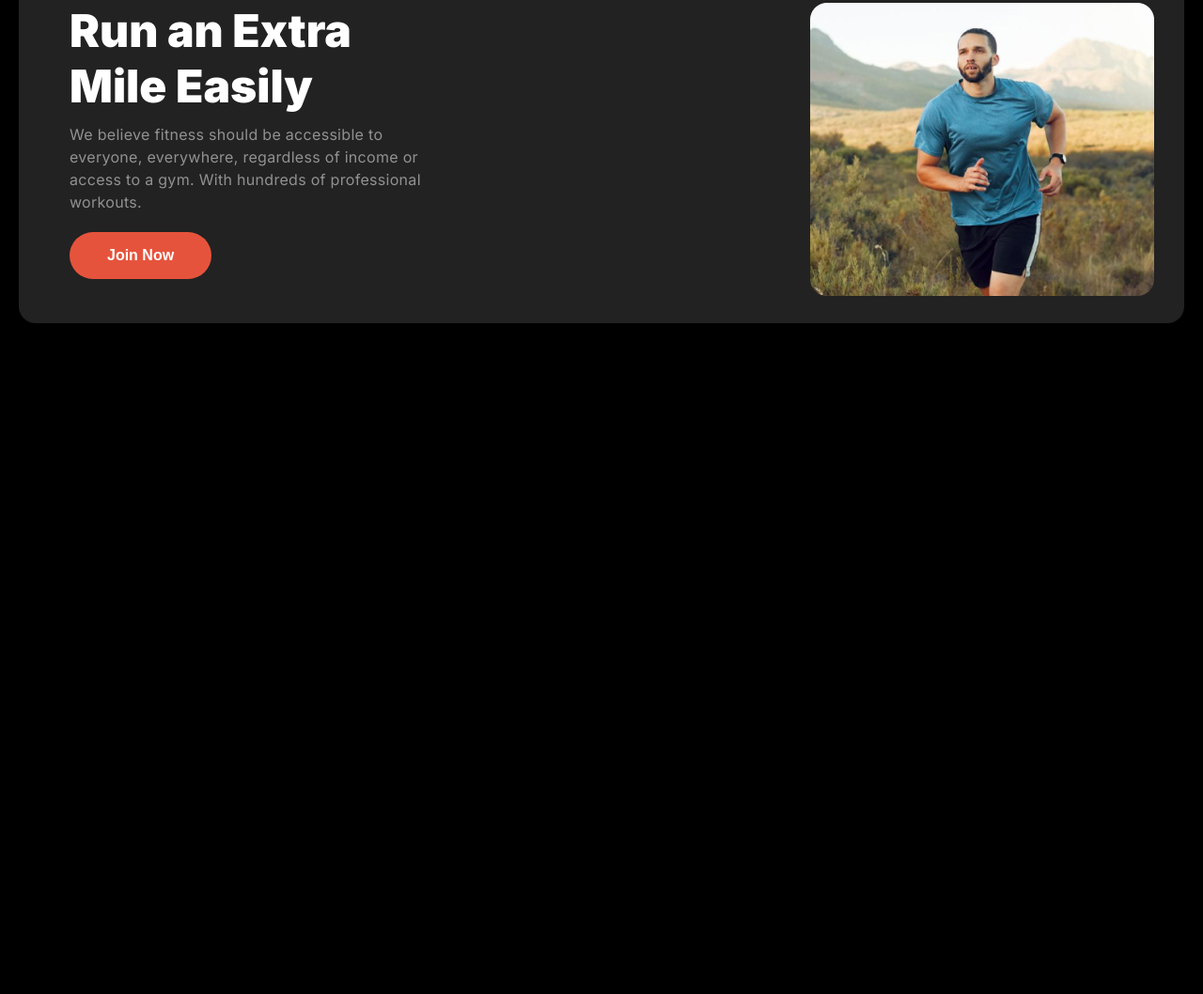
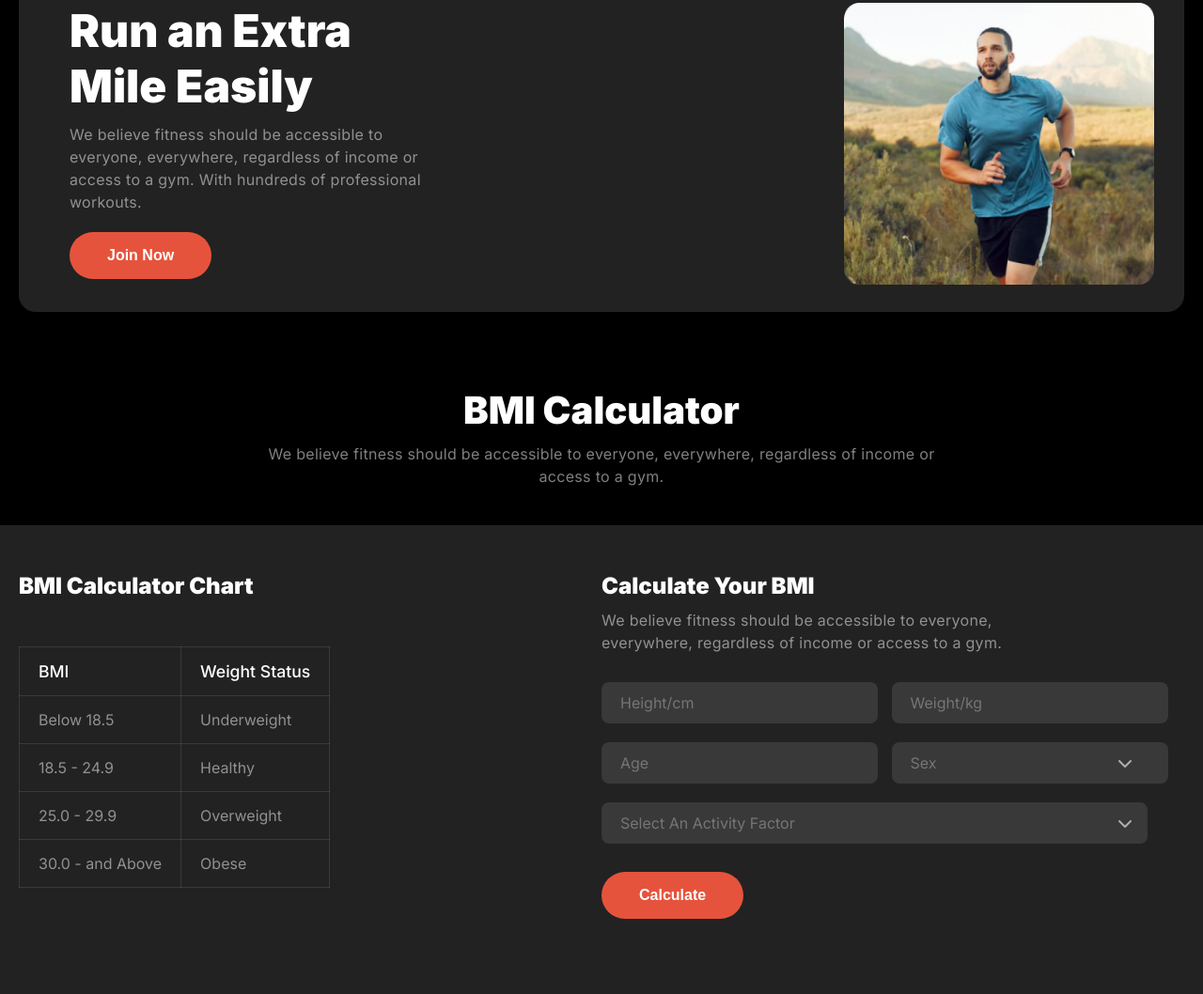
Before and after one commit to asibiqbal/fitlife, a plain HTML site: page index.html in a window 1280 px wide. Shown: the part 752-1810 px from the top of the page at 94% size. Before the commit the page ends 1176 px from the top, so only its background shows below. Drawn offline with Linux system fonts and the light colour scheme.

Commit message:
added bmi section

```diff
--- a/index.html
+++ b/index.html
@@ -117,6 +117,79 @@
         </div>
       </div>
     </section>
+    <!-- BMI Section -->
+
+    <div class="common-section">
+      <h3 class="font-inter">BMI Calculator</h3>
+      <p class="font-inter gray">
+        We believe fitness should be accessible to everyone, everywhere,
+        regardless of income or access to a gym.
+      </p>
+    </div>
+    <section class="bmi-section section-gap-bottom">
+      <div class="container">
+        <div class="bmi-container">
+          <div class="bmi-chart font-inter">
+            <h5 class="bmi-title">BMI Calculator Chart</h5>
+            <div class="bmi-table">
+              <table class="gray">
+                <tr>
+                  <th>BMI</th>
+                  <th>Weight Status</th>
+                </tr>
+                <tr>
+                  <td>Below 18.5</td>
+                  <td>Underweight</td>
+                </tr>
+                <tr>
+                  <td>18.5 - 24.9</td>
+                  <td>Healthy</td>
+                </tr>
+                <tr>
+                  <td>25.0 - 29.9</td>
+                  <td>Overweight</td>
+                </tr>
+                <tr>
+                  <td>30.0 - and Above</td>
+                  <td>Obese</td>
+                </tr>
+              </table>
+            </div>
+          </div>
+          <div class="bmi-calculator font-inter">
+            <h5 class="">Calculate Your BMI</h5>
+            <p>
+              We believe fitness should be accessible to everyone, everywhere,
+              regardless of income or access to a gym.
+            </p>
+            <form action="" class="bmi-form">
+              <div class="">
+                <input type="text" name="" id="" placeholder="Height/cm" />
+                <input type="text" name="" id="" placeholder="Weight/kg" />
+              </div>
+              <div class="form-icon">
+                <input type="number" name="" id="" placeholder="Age" />
+                <input type="text" placeholder="Sex" />
+                <i class="gray fa fa-solid fa-chevron-down"></i>
+              </div>
+              <div class="form-icon form-icon-2">
+                <input
+                  class="form-factor"
+                  type="text"
+                  name=""
+                  id=""
+                  placeholder="Select An Activity Factor"
+                />
+                <i class="gray fa fa-solid fa-chevron-down"></i>
+              </div>
+              <div>
+                <button class="common-btn">Calculate</button>
+              </div>
+            </form>
+          </div>
+        </div>
+      </div>
+    </section>
     <!-- Font Awesome -->
     <script
       src="https://kit.fontawesome.com/e245dc21e1.js"
--- a/styles/style.css
+++ b/styles/style.css
@@ -278,6 +278,96 @@ ul li a:hover {
   width: 50%;
   margin: 10px 0 20px 0;
 }
+.blog-img img {
+  width: 330px;
+  height: 300px;
+}
+/* BMI Section */
+.bmi-container {
+  display: flex;
+  justify-content: space-between;
+  /* gap: 0 160px; */
+}
+.bmi-chart {
+  width: 50%;
+}
+.bmi-calculator {
+  width: 50%;
+}
+.bmi-section {
+  background-color: #222;
+  margin-top: 40px;
+  padding-top: 10px;
+}
+.bmi-title {
+  color: #fff;
+  font-size: 1.5rem;
+  font-weight: 900;
+  margin: 40px 0 50px 0;
+}
+.bmi-table table {
+  border-collapse: collapse;
+}
+.bmi-table th {
+  color: #fff;
+  font-size: 1.1rem;
+  font-weight: 500;
+}
+.bmi-table td {
+  font-size: 1rem;
+}
+.bmi-table td,
+th {
+  padding: 15px 20px;
+  text-align: left;
+  border: 1px solid rgba(255, 255, 255, 0.1);
+}
+.bmi-calculator h5 {
+  margin: 40px 0 10px 0;
+  color: #fff;
+  font-size: 1.5rem;
+  font-weight: 900;
+}
+.bmi-calculator p {
+  color: rgba(255, 255, 255, 0.5);
+  font-size: 1rem;
+  font-weight: 400;
+  line-height: 24px;
+  letter-spacing: 0.3px;
+  width: 80%;
+}
+.bmi-form {
+  margin-top: 20px;
+}
+.bmi-form input {
+  border-radius: 8px;
+  background: rgba(255, 255, 255, 0.1);
+  padding: 12px 40px 12px 20px;
+  outline: none;
+  border: none;
+  margin: 10px 10px 10px 0;
+  color: rgba(255, 255, 255, 0.6);
+  font-family: Inter;
+  font-size: 1rem;
+}
+.form-factor {
+  width: 84%;
+}
+.bmi-form .common-btn {
+  margin-top: 20px;
+}
+.form-icon {
+  position: relative;
+}
+.form-icon i {
+  position: absolute;
+  right: 55px;
+  top: 50%;
+  transform: translateY(-50%);
+  font-size: 1rem;
+  color: rgba(255, 255, 255, 0.6);
+}
+
 /* Responsive CSS */
 
 /* Responsive CSS */
@@ -318,6 +408,10 @@ ul li a:hover {
   .banner-img {
     margin: 15px auto;
   }
+  .blog-img img {
+    width: 100%;
+    height: auto;
+  }
   .banner-btn {
     margin: 15px 0 0 0;
   }
@@ -353,6 +447,22 @@ ul li a:hover {
   }
   .container {
     width: 90%;
+  }
+  /* BMI Section */
+  .bmi-container {
+    flex-direction: column;
+  }
+  .bmi-chart,
+  .bmi-calculator {
+    width: 100%;
+  }
+  .bmi-form input {
+    width: 79%;
+    padding-right: 30px;
+  }
+  .form-icon i {
+    top: 76%;
+    right: 13%;
   }
 }
 /*Tablet devices*/
@@ -397,6 +507,7 @@ ul li a:hover {
   .banner-img {
     margin: 30px auto;
   }
+
   .banner-btn {
     margin: 15px 0 0 10px;
   }
@@ -422,6 +533,10 @@ ul li a:hover {
   .blog-img {
     margin-top: 30px;
   }
+  .blog-img img {
+    width: 100%;
+    height: auto;
+  }
   .blog-container {
     display: flex;
     flex-direction: column;
@@ -429,6 +544,23 @@ ul li a:hover {
   }
   .section-gap-top {
     padding-top: 0;
+  }
+  /* BMI Section */
+  .bmi-container {
+    flex-direction: column;
+    padding-left: 25px;
+  }
+  .bmi-chart,
+  .bmi-calculator {
+    width: 100%;
+  }
+  .bmi-form input {
+    width: 79%;
+    padding-right: 30px;
+  }
+  .form-icon i {
+    top: 70%;
+    right: 20%;
   }
 }
 /* Medium Devices (landscape tablets) */
@@ -469,12 +601,30 @@ ul li a:hover {
   .blog-img {
     margin-top: 30px;
   }
+
   .blog-container {
     display: flex;
     padding: 20px 15px 20px 15px;
   }
   .section-gap-top {
     padding-top: 0;
+  }
+  /* BMI Section */
+  .bmi-container {
+    flex-direction: column;
+    padding-left: 25px;
+  }
+  .bmi-chart,
+  .bmi-calculator {
+    width: 100%;
+  }
+  .bmi-form input {
+    width: 79%;
+    padding-right: 30px;
+  }
+  .form-icon i {
+    top: 70%;
+    right: 20%;
   }
 }
 
@@ -516,4 +666,15 @@ ul li a:hover {
   .section-gap-top {
     padding-top: 0;
   }
+  .bmi-form input {
+    width: 80%;
+    padding-right: 30px;
+  }
+  .bmi-container {
+    padding-left: 25px;
+  }
+  .form-icon i {
+    top: 70%;
+    right: 15%;
+  }
 }
```
